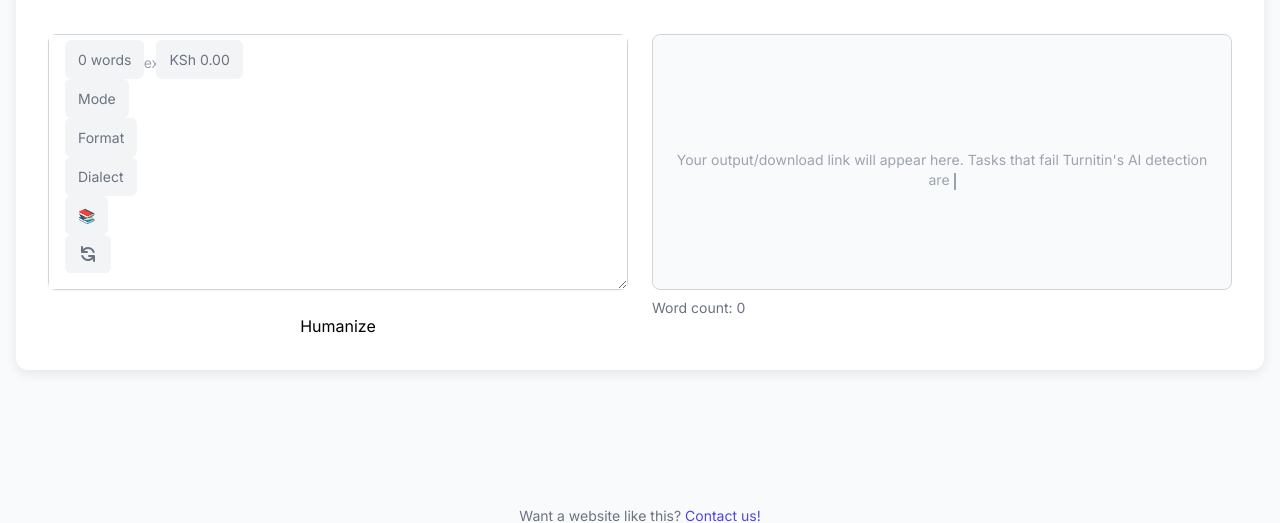
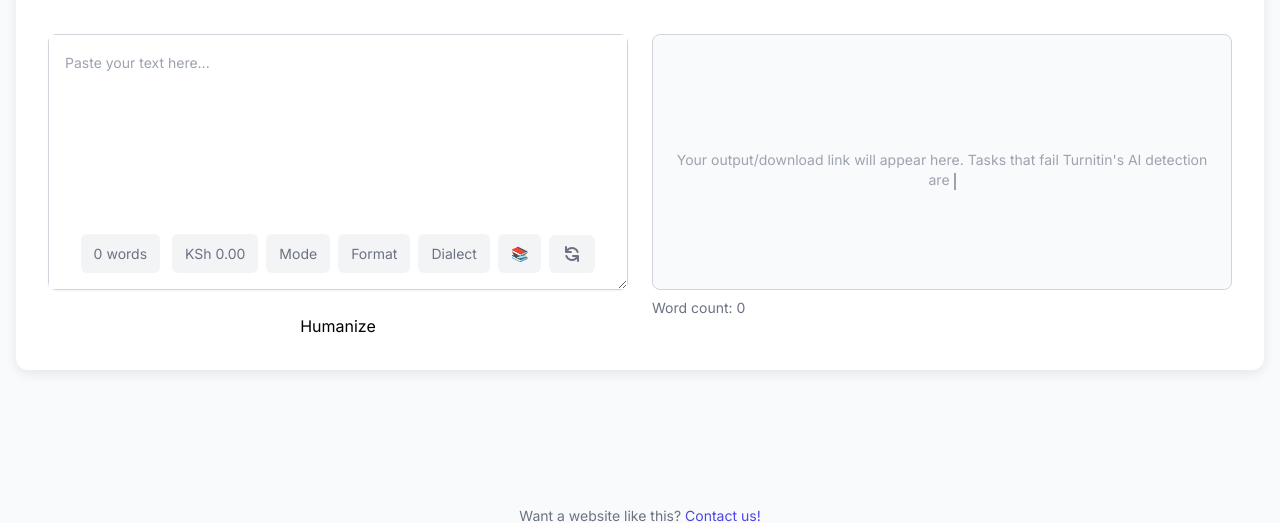
Before and after one commit to paulphysics/humanizeyouressay, a Flask app: template templates/home.html in a window 1280 px wide. Shown: the part 214-737 px from the top of the page. Run offline with Flask 3, Linux system fonts and the light colour scheme; the template is opened without the code that fills it, so the values that code supplies are empty; parts of the project's set-up code (start-up, migrations or seed data) failed here and were passed over; some libraries are stand-ins or nearby versions.

Commit message:
Update _humanizer_form.html

```diff
--- a/templates/_humanizer_form.html
+++ b/templates/_humanizer_form.html
@@ -11,7 +11,7 @@
                 </div>
 
                 <div class="absolute bottom-4 left-4 right-4">
-                    <div class="controls-container">
+                    <div class="flex items-center justify-center flex-wrap gap-2">
                         <div class="flex items-center gap-x-3">
                             <button type="button" class="popup-trigger cursor-default text-indigo-600" title="Word Count">
                                 <span id="input_word_count_display">0</span> words
```
